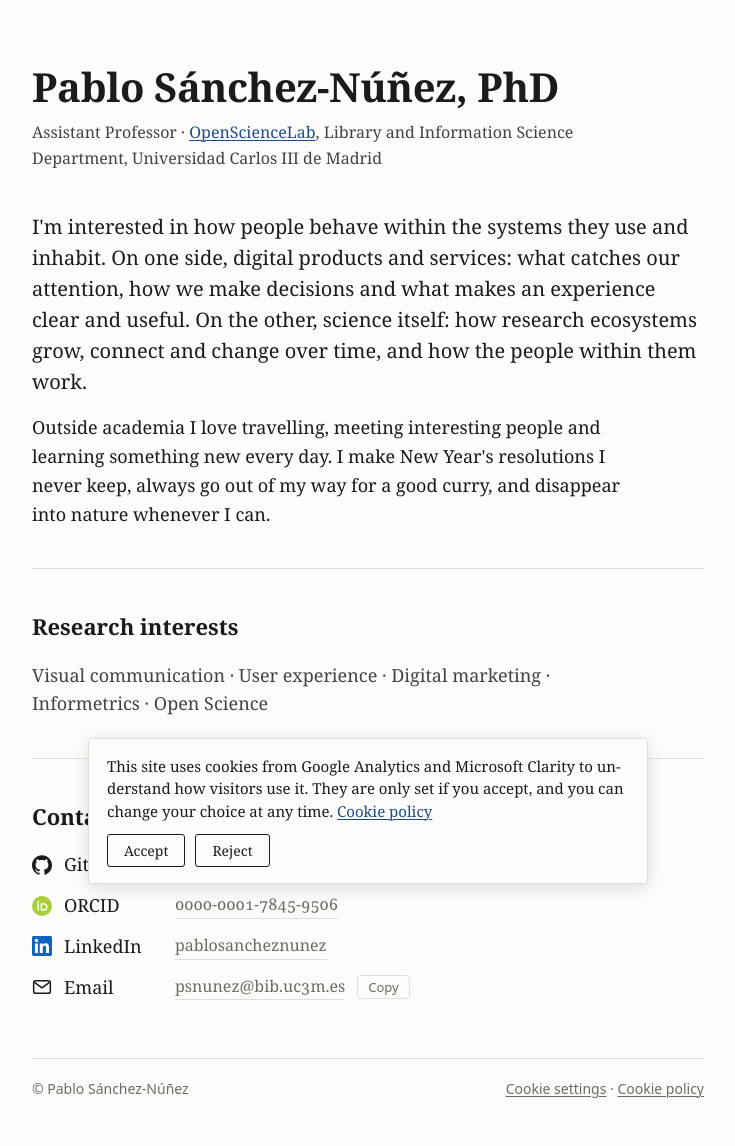
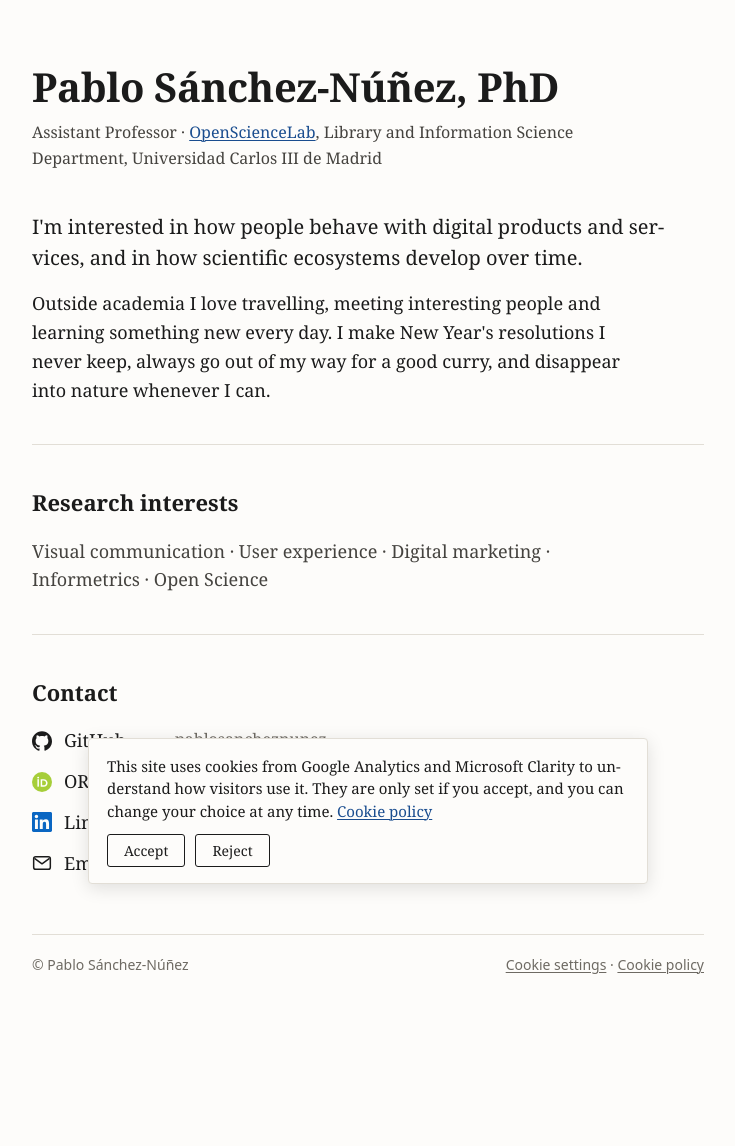
Before and after one commit to pablosancheznunez/pablosancheznunez.github.io, a Jekyll site: the page built from index.html, in a window 1280 px wide. Shown: the whole page, without its empty margins (272-1007 px from the left). Built offline with Jekyll 4.4.1, drawn with Linux system fonts in a browser that asks for light colours; after the commit the page ends 1022 px from its top, so only the background shows below that.

Commit message:
Shorten the bio to one plain sentence

```diff
--- a/index.html
+++ b/index.html
@@ -11,7 +11,7 @@ layout: default
   <main id="main">
 
     <section id="about">
-      <p class="lede">I'm interested in how people behave within the systems they use and inhabit. On one side, digital products and services: what catches our attention, how we make decisions and what makes an experience clear and useful. On the other, science itself: how research ecosystems grow, connect and change over time, and how the people within them work.</p>
+      <p class="lede">I'm interested in how people behave with digital products and services, and in how scientific ecosystems develop over time.</p>
       <p>Outside academia I love travelling, meeting interesting people and learning something new every day. I make New Year's resolutions I never keep, always go out of my way for a good curry, and disappear into nature whenever I can.</p>
     </section>
 
```
